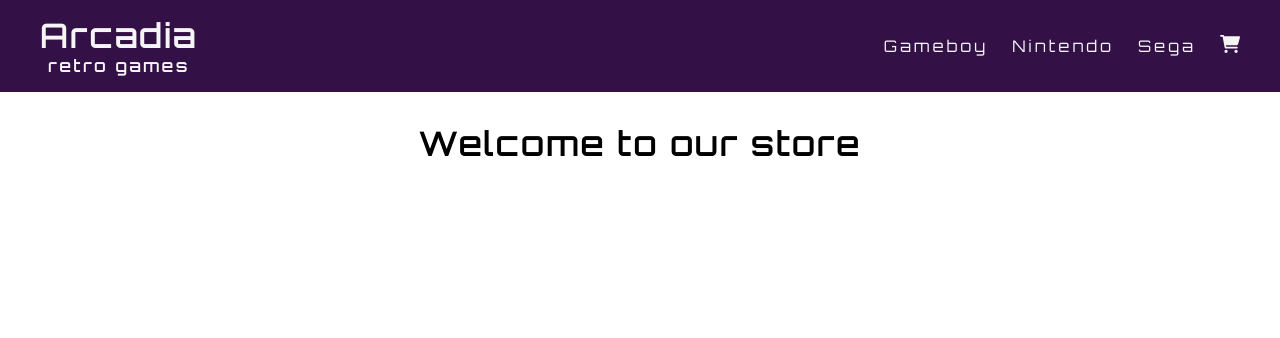
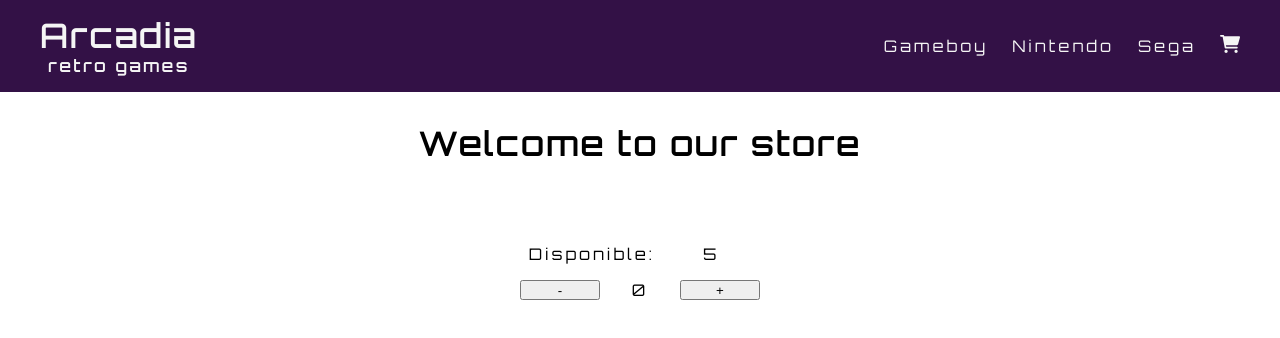
Before and after one commit to Igncanton/react-coder, a React (Create React App) app: page / in a window 1280 px wide. Shown: the top 338 px of the page. Built offline with nearby package versions, Linux system fonts and the light colour scheme.

Commit message:
itemCount added

```diff
--- /dev/null
+++ b/src/components/itemCount/itemCount.jsx
@@ -0,0 +1,35 @@
+import './itenCount.css'
+import React, { useState } from 'react';
+
+
+const Itemcount = () => {
+    const [stock, setStock] = useState(5)
+    const [count, setCount] = useState(0);
+
+    function addItem() {
+        if (count < 5) {
+            setCount(count + 1)
+            setStock(stock - 1)
+        }
+    }
+
+    function substractItem() {
+        if (count > 0) {
+            setCount(count - 1)
+            setStock(stock + 1)
+        }
+    }
+
+    return (
+        <div className='itemCount_container'>
+            <p className='itemCount_stock'>Disponible: <span>{stock}</span></p>
+            <div className='itemCount_btnContainer'>
+                <button className='itemCount_btn' onClick={() => substractItem()}>-</button>
+                <p className='itemCount_count'>{count}</p>
+                <button className='itemCount_btn' onClick={() => addItem()}>+</button>
+            </div>
+        </div>
+    );
+}
+
+export default Itemcount;
--- /dev/null
+++ b/src/components/itemCount/itenCount.css
@@ -0,0 +1,35 @@
+/* Item Count */
+.itemCount_container {
+    margin-top: 5rem;
+    display: flex;
+    flex-direction: column;
+    align-items: center;
+    gap: 1rem;
+}
+
+.itemCount_stock {
+    text-align: center;
+    width: fit-content;
+    display: flex;
+    justify-content: space-around;
+    gap: 1rem;
+}
+
+.itemCount_stock span {
+    width: 5rem;
+}
+
+.itemCount_btnContainer {
+    display: flex;
+    gap: 1.5rem;
+}
+
+.itemCount_count {
+    width: 2rem;
+    text-align: center;
+}
+
+.itemCount_btn {
+    width: 5rem;
+    cursor: pointer;
+}
--- a/src/components/itemListContainer/itemListContainer.jsx
+++ b/src/components/itemListContainer/itemListContainer.jsx
@@ -1,10 +1,12 @@
 import React from 'react';
+import Itemcount from '.././itemCount/itemCount';
 import './itemListContainer.css'
 
 const Itemlistcontainer = (props) => {
     return (
         <div className='itemListContainer'>
             <h1 className='itemListContainer__title'>{props.greeting}</h1>
+            <Itemcount />
         </div>
     );
 }
--- a/src/components/navbar/navbar.jsx
+++ b/src/components/navbar/navbar.jsx
@@ -28,7 +28,6 @@ const Navbar = () => {
                 setBtnToggle(!btnToggle);
             }, "100")
         }
-
     }
 
     return (
@@ -42,7 +41,9 @@ const Navbar = () => {
                 </ul>
                 <Cartwidget></Cartwidget>
                 <button onClick={() => { responsiveMenu() }} className='navBtn' id='navBtn'>
-                    {btnToggle ? <img src={navBtn__open} style={{ width: '20px', height: 'auto' }} className='btnIcon' alt='open menu button' /> : <img src={navBtn__close} style={{ width: '20px' }} className='btnIcon' alt='close menu button' />}
+                    {btnToggle
+                        ? <img src={navBtn__open} style={{ width: '20px' }} className='btnIcon' alt='open menu button' />
+                        : <img src={navBtn__close} style={{ width: '20px' }} className='btnIcon' alt='close menu button' />}
                 </button>
             </nav>
         </header>
```
Also changed, not shown: public/index.html (+0 -23 lines).
